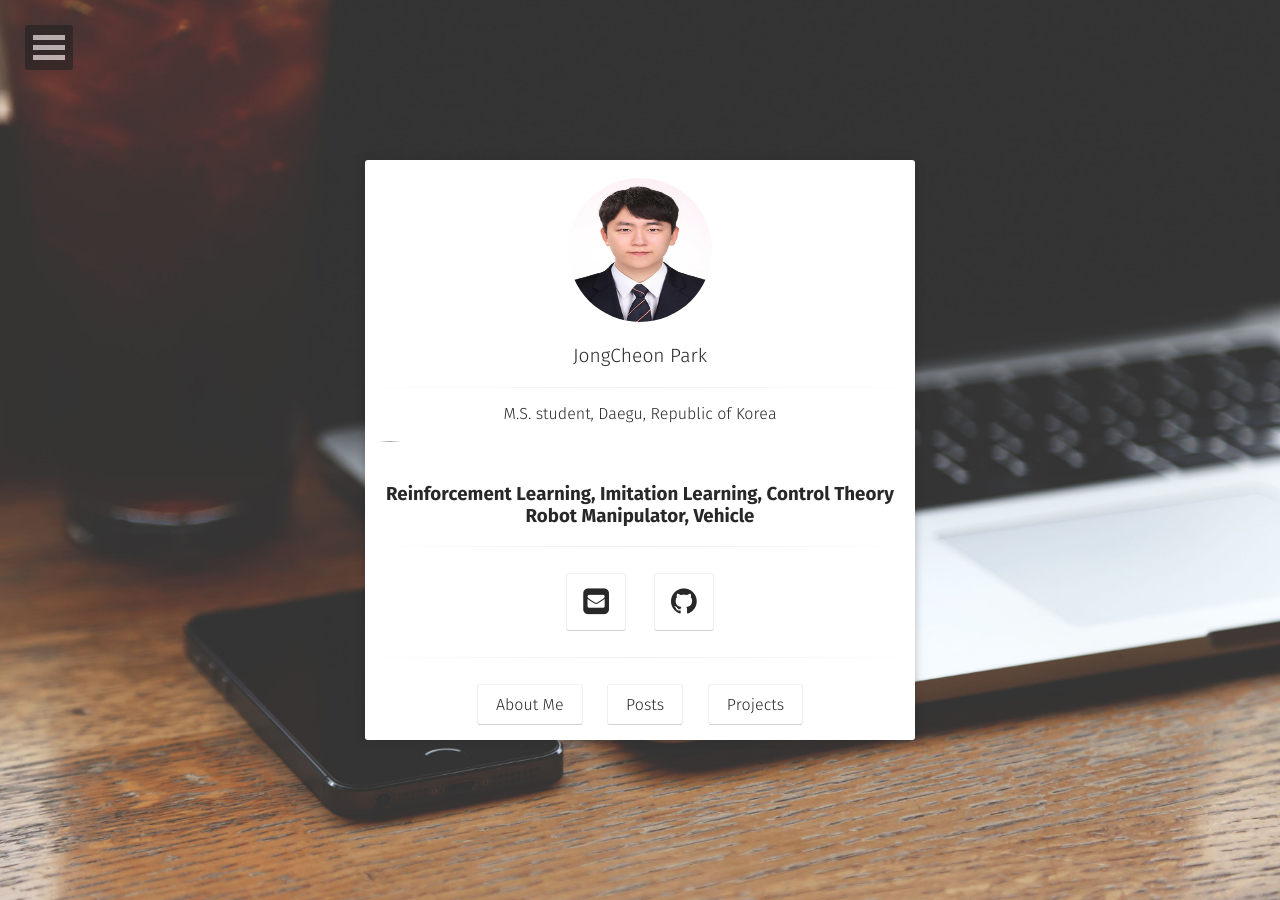
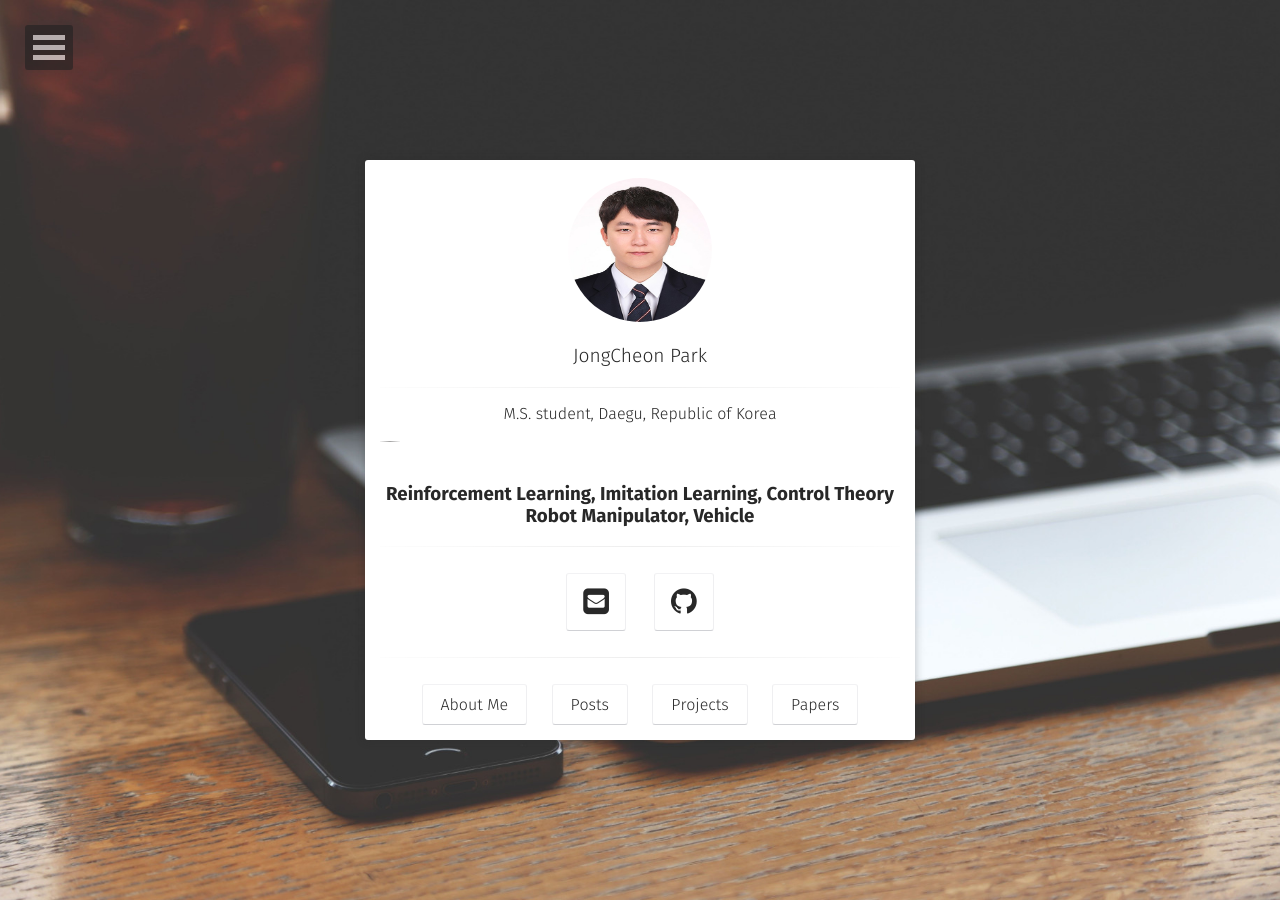
Before and after one commit to JongCheon-Park/JongCheon-Park.github.io, a Jekyll site: the page built from index.html, in a window 1280 px wide. Built offline with Jekyll 4.4.1, drawn with Linux system fonts in a browser that asks for light colours; some web fonts are replaced.

Commit message:
Update home.html

```diff
--- a/_layouts/home.html
+++ b/_layouts/home.html
@@ -41,6 +41,9 @@ layout: compress
                          <a class="btn zoombtn" href="{{ site.url }}/projects">
                          Projects
                          </a>
+                        <a class="btn zoombtn" href="{{ site.url }}/papers">
+                         Papers
+                         </a>
                  </h3>
             </div>
         </div>
```
